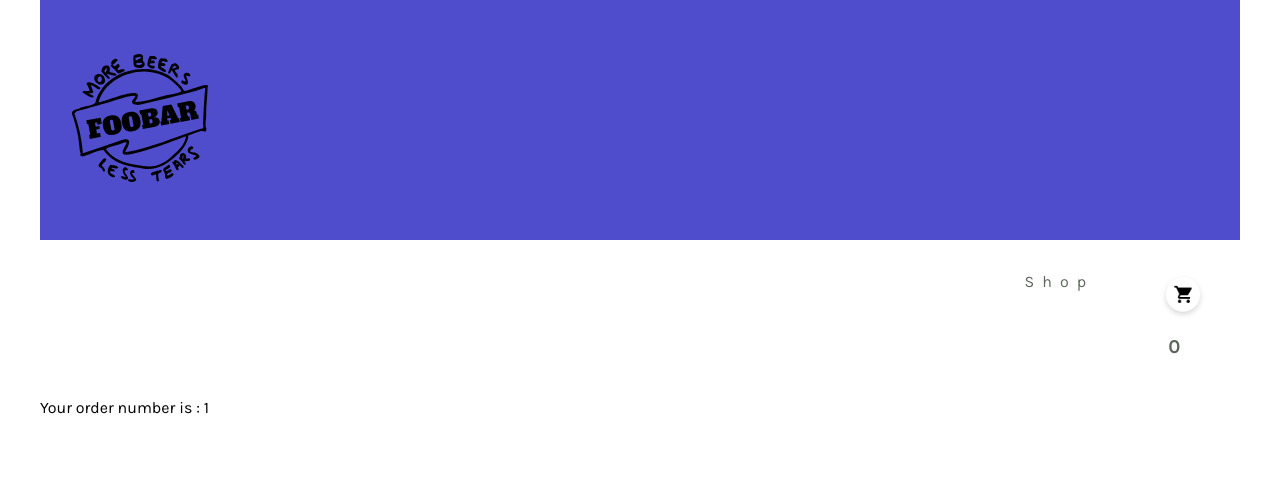
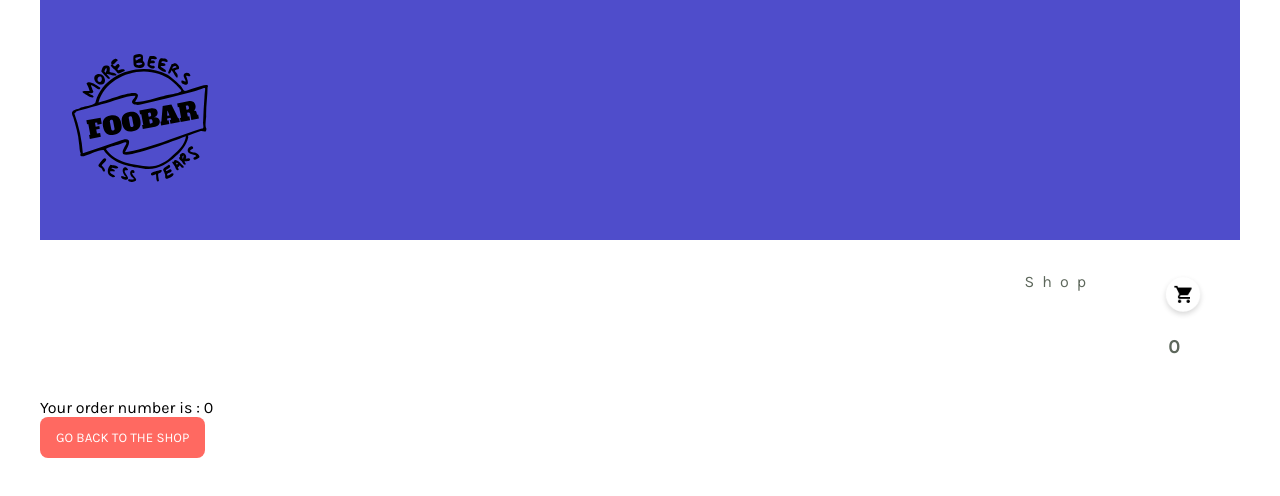
Before and after one commit to Indre101/more-beer-less-tears-form, a React (Create React App) app: page /orderMessage in a window 1280 px wide. Shown: the top 496 px of the page. Built offline with nearby package versions, Linux system fonts and the light colour scheme; no server answers.

Commit message:
adds ability to move forward and back

```diff
--- a/src/App.js
+++ b/src/App.js
@@ -53,8 +53,14 @@ function App() {
               />
             )}
           />
-          {/* <Route path="/details" component={Details} /> */}
-          <Route path="/payment" component={Payment} />
+          <Route
+            path="/payment"
+            exact
+            render={(routeProps) => (
+              <Payment {...routeProps} user={userInfo} orders={orders} />
+            )}
+          />
+
           <Route path="/orderMessage" component={OrderMessage} />
           <Route path="/confirmation" component={Confirmation} />
           <Route
--- a/src/components/Confirmation.js
+++ b/src/components/Confirmation.js
@@ -40,6 +40,13 @@ export default function Confirmation(props) {
         }}>
         <button onClick={placeOrder}>Place Order</button>
       </Link>
+
+      <Link
+        to={{
+          pathname: `/payment`,
+        }}>
+        <button onClick={placeOrder}>Go back</button>
+      </Link>
     </div>
   );
 }
--- a/src/components/Form.js
+++ b/src/components/Form.js
@@ -50,10 +50,6 @@ function Form(props) {
           <Link
             to={{
               pathname: `/payment`,
-              state: {
-                orders: orders,
-                user: userInfo,
-              },
             }}>
             <input type="submit" value="Next" />
           </Link>
--- a/src/components/OrderMessage.js
+++ b/src/components/OrderMessage.js
@@ -1,5 +1,6 @@
 import React, { useState, useEffect } from "react";
 import DataBase from "../modules/DataBase";
+import { Link } from "react-router-dom";
 
 const OrderMessage = () => {
   const [orderNumber, setorderNumber] = useState(0);
@@ -15,7 +16,18 @@ const OrderMessage = () => {
     }, 2000);
     return;
   }, []);
-  return <div>Your order number is : {orderNumber + 1} </div>;
+  return (
+    <div>
+      <div>Your order number is : {orderNumber} </div>
+
+      <Link
+        to={{
+          pathname: `/shop`,
+        }}>
+        <button>Go back to the shop</button>
+      </Link>
+    </div>
+  );
 };
 
 export default OrderMessage;
--- a/src/components/Payment.js
+++ b/src/components/Payment.js
@@ -4,7 +4,9 @@ import MobilePay from "./MobilePay";
 import CardPayment from "./CardPayment";
 
 export default function Payment(props) {
-  const { orders, user } = props.location.state;
+  console.log(props);
+
+  const { orders, user } = props;
 
   const [paymentMethod, setpaymentMethod] = useState();
 
@@ -65,8 +67,8 @@ export default function Payment(props) {
         to={{
           pathname: `/details`,
           state: {
-            orders: props.location.state.orders,
-            user: props.userInfo,
+            orders: orders,
+            user: user,
           },
         }}>
         <input type="submit" value="go back" />
```
